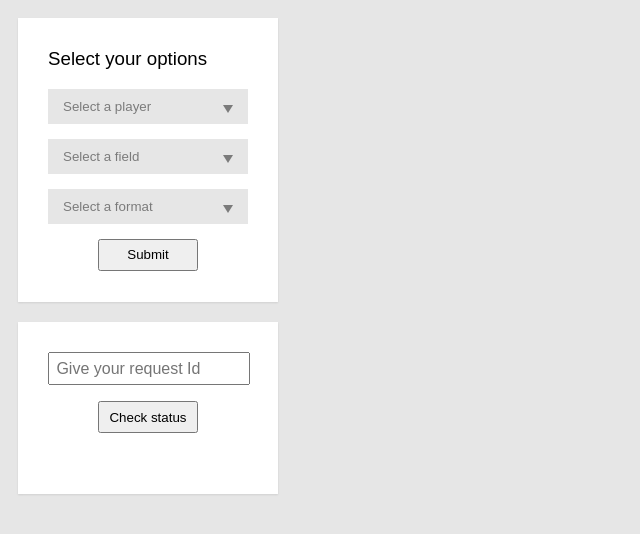
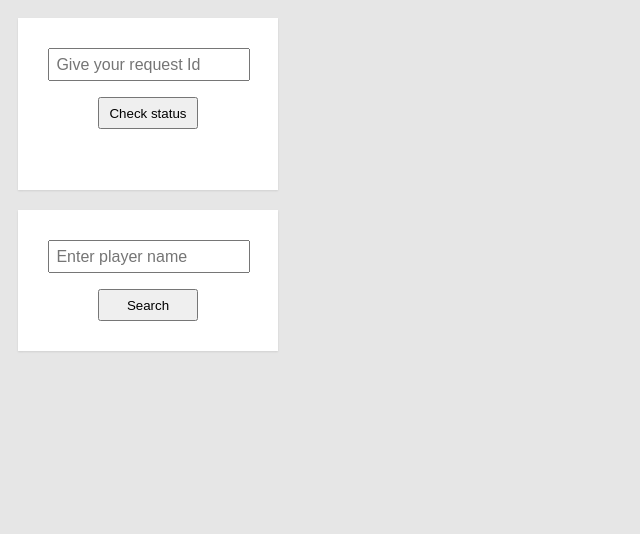
Before and after one commit to thanyaGeethaSanthosh/distributedSystem, a website: page public/index.html in a window 1280 px wide. Shown: the whole page, without its empty margins (0-640 px from the left). Drawn offline with Linux system fonts and the light colour scheme.

Commit message:
added search feature where player can enter a name and can get related suggestions

```diff
--- a/public/index.css
+++ b/public/index.css
@@ -173,6 +173,14 @@ h3 {
   font-size: medium;
   font-weight: lighter;
 }
+
+.searchDiv .inputBox {
+  width: 95%;
+  padding-left: 0.4rem;
+  height: 1.7rem;
+  font-size: medium;
+  font-weight: lighter;
+}
 .statusMessage {
   color: rgb(83, 81, 81);
   font-weight: lighter;
@@ -183,9 +191,14 @@ h3 {
   margin-top: 1rem;
 }
 
+.searchDiv .button {
+  margin-top: 1rem;
+}
+.searchDiv {
+  height: fit-content;
+}
 .details-table {
   height: fit-content;
-  position: fixed;
 }
 #detailsDiv {
   visibility: hidden;
@@ -194,8 +207,8 @@ h3 {
 .detailsDiv {
   position: absolute;
   left: 550px;
-  top: 150px;
-  height: 20rem;
+  top: 15px;
+  height: fit-content;
   padding-top: 1rem;
 }
 
--- a/public/index.html
+++ b/public/index.html
@@ -11,48 +11,6 @@
   </head>
   <body>
     <div class="container">
-      <div class="control-group">
-        <h3>Select your options</h3>
-        <div class="select">
-          <select id="players">
-            <option value="" disabled selected hidden>Select a player</option>
-            <option value="35320">Sachin Tendulkar</option>
-            <option value="253802">Virat Kohli</option>
-            <option value="28081">MS Dhoni</option>
-            <option value="235902">Rohit Sharma</option>
-            <option value="36084">Yuvraj Singh</option>
-            <option value="28114">Rahul Dravid</option>
-            <option value="28779">Saurav Ganguly</option>
-          </select>
-          <div class="select__arrow"></div>
-        </div>
-        <div class="select">
-          <select id="fields">
-            <option value="" disabled selected hidden>Select a field</option>
-            <option value="batting">Batting</option>
-            <option value="bowling">Bowling</option>
-          </select>
-          <div class="select__arrow"></div>
-        </div>
-        <div class="select">
-          <select id="formats">
-            <option value="" disabled selected hidden>Select a format</option>
-            <option value="tests">Test</option>
-            <option value="T20Is">T20I</option>
-            <option value="ODIs">ODI</option>
-            <option value="firstClass">FirstClass</option>
-            <option value="listA">ListA</option>
-            <option value="twenty20">Twenty20</option>
-          </select>
-          <div class="select__arrow"></div>
-        </div>
-        <input
-          type="button"
-          class="button query"
-          value="Submit"
-          onclick="getPlayerDetails()"
-        />
-      </div>
       <div class="control-group control-status">
         <div class="statusDiv">
           <input
@@ -78,6 +36,21 @@
           <tbody></tbody>
         </table>
       </div>
+      <div class="control-group searchDiv">
+        <input
+          type="text"
+          placeholder="Enter player name"
+          id="inputBox"
+          class="inputBox"
+        />
+        <input
+          type="button"
+          class="button"
+          value="Search"
+          onclick="getPlayerInfo()"
+        />
+        <!-- <button onclick="getPlayerInfo()">search</button> -->
+      </div>
     </div>
   </body>
 </html>
--- a/public/index.js
+++ b/public/index.js
@@ -1,27 +1,7 @@
-const getPlayerDetails = function () {
-  document.getElementById('detailsDiv').style.visibility = 'hidden';
-  document.getElementById(`status`).innerText = '';
-  const playerId = document.getElementById(`players`).value;
-  const fieldName = document.getElementById(`fields`).value;
-  const formatName = document.getElementById(`formats`).value;
-  if (playerId && fieldName && formatName) {
-    sendXHR(
-      JSON.stringify({}),
-      `cricInfo/${playerId}/${fieldName}/${formatName}`,
-      'POST',
-      function () {
-        const id = this.response.split(':')[1];
-        document.getElementById(`requestId`).value = id;
-      }
-    );
-  }
-};
-
 const getStatus = function () {
   document.getElementById('detailsDiv').style.visibility = 'hidden';
   const id = document.getElementById(`requestId`).value;
   sendXHR(JSON.stringify({}), `/status/${id}`, 'GET', function () {
-    console.log(this.response);
     const res = JSON.parse(this.response);
     document.getElementById(`status`).innerText = res
       ? ` Your request is ${res.status}`
@@ -37,9 +17,9 @@ const getStatus = function () {
 const jsonAsTable = function (rawData) {
   let html = ``;
   let playerStats = JSON.parse(rawData);
-  for (const field in playerStats) {
-    html += `<tr><td>${field}</td><td>${playerStats[field]}</td></tr>\n`;
-  }
+  playerStats.forEach((player) => {
+    html += `<tr><td>${player.name}</td></tr>\n`;
+  });
   return html;
 };
 
@@ -50,3 +30,18 @@ const sendXHR = function (data, url, method, responseHandler) {
   request.send(data);
   request.onload = responseHandler;
 };
+
+const getPlayerInfo = function () {
+  const playerName = document.getElementById(`inputBox`).value;
+  if (playerName) {
+    sendXHR(
+      JSON.stringify({}),
+      `cricInfo/${playerName}/search`,
+      'POST',
+      function () {
+        const id = this.response.split(':')[1];
+        document.getElementById(`requestId`).value = id;
+      }
+    );
+  }
+};
--- a/src/server.js
+++ b/src/server.js
@@ -12,7 +12,7 @@ app.use((req, res, next) => {
   next();
 });
 
-app.use(express.static(`${__dirname}/../public`))
+app.use(express.static(`${__dirname}/../public`));
 
 app.get('/status/:id', (req, res) => {
   get(client, req.params.id).then((cricStats) => {
@@ -20,7 +20,7 @@ app.get('/status/:id', (req, res) => {
   });
 });
 
-app.post('/cricInfo/:pid/:field/:format', (req, res) => {
+app.post('/cricInfo/:playerName/:type', (req, res) => {
   addRequest(client, req.params).then((id) => {
     res.send(`id:${id}`);
     res.end();
--- a/src/worker.js
+++ b/src/worker.js
@@ -1,6 +1,6 @@
 const redis = require('redis');
 const client = redis.createClient({ db: 1 });
-const getCricStats = require('./cricStats');
+const { getCricStats, getPlayerId } = require('./cricStats');
 const { get, completedProcessing } = require('./processRequest');
 
 const getJob = function () {
@@ -19,7 +19,7 @@ const runLoop = function () {
   getJob()
     .then((id) => {
       get(client, id).then((cricSet) => {
-        getCricStats(cricSet)
+        getPlayerId(cricSet)
           .then((json) => {
             completedProcessing(client, id, json);
             return id;
```
Also changed, not shown: src/cricStats.js (+16 -4 lines).
